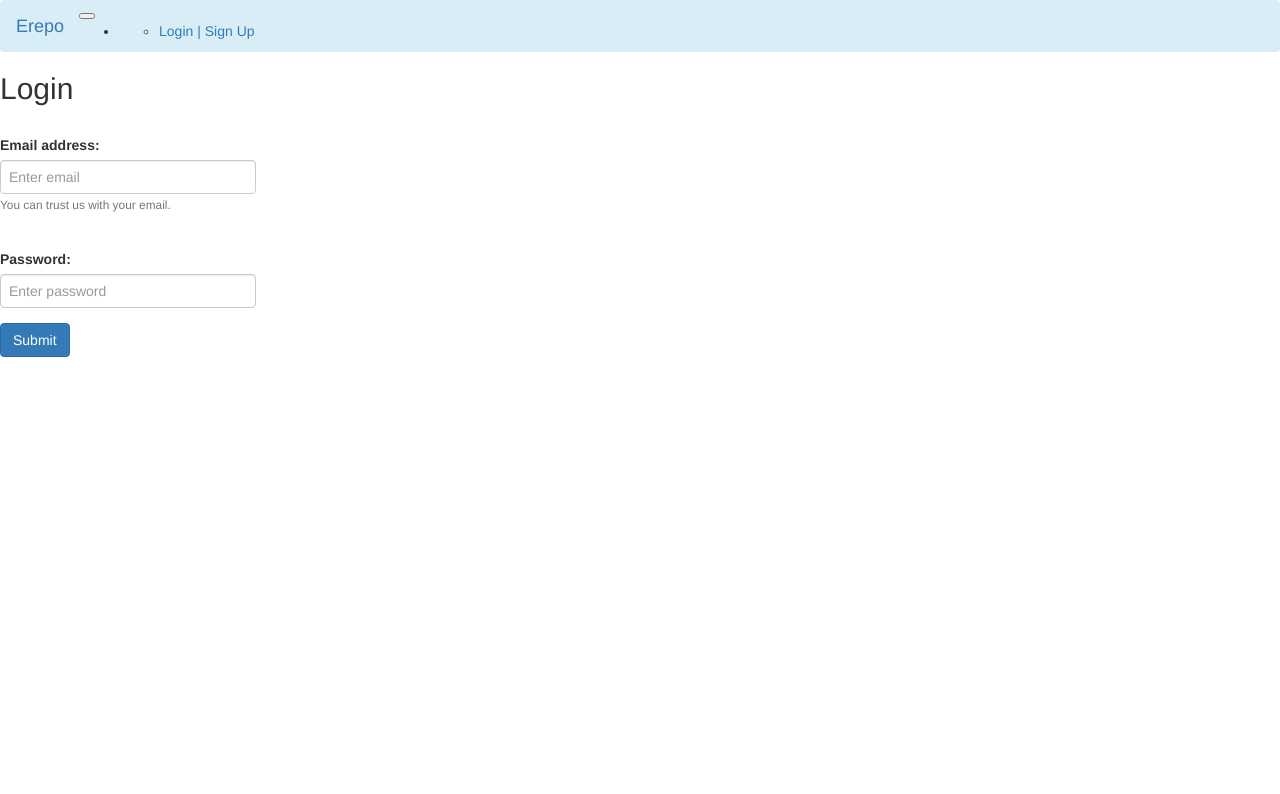
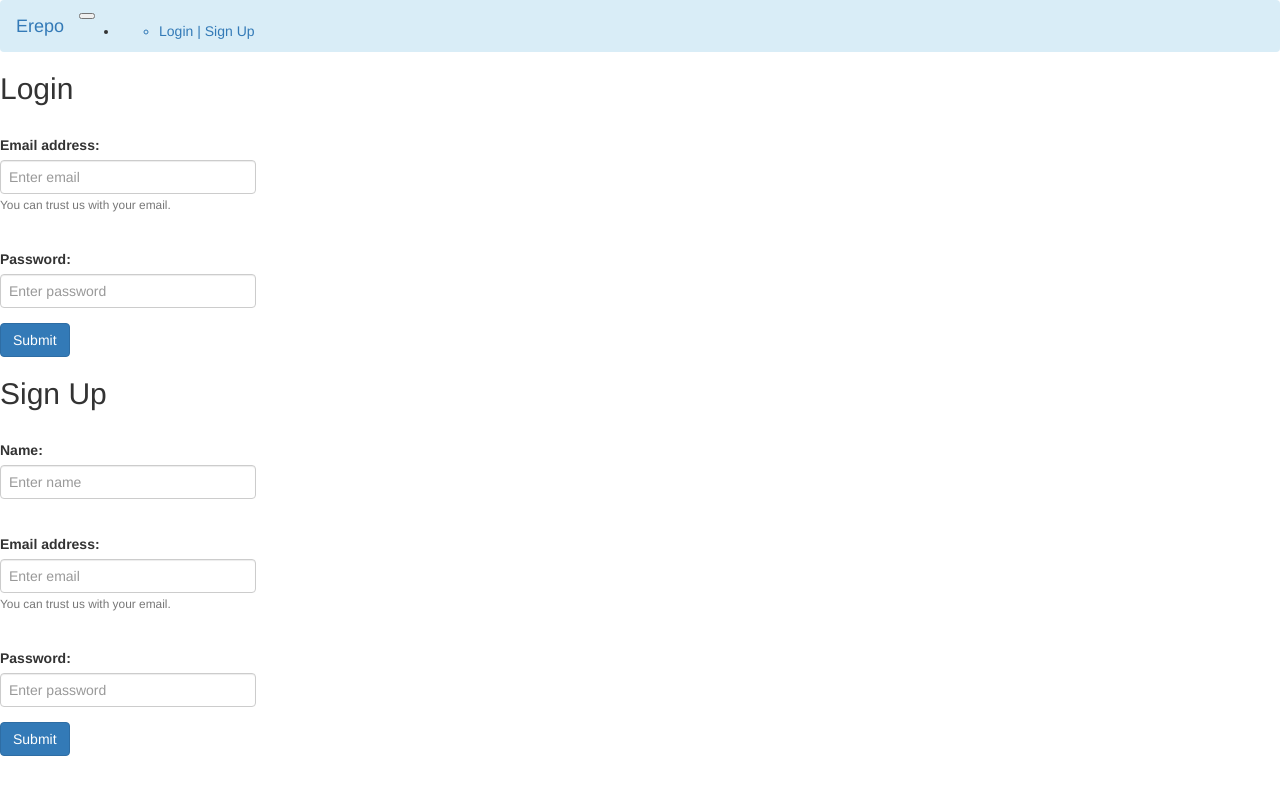
Before and after one commit to Charlly234/project-repo, a Vue app: page /#/login2 in a window 1280 px wide. Shown: the top 794 px of the page. Built offline with nearby package versions, Linux system fonts and the light colour scheme.

Commit message:
and a little more

```diff
--- a/src/components/loginpage2.vue
+++ b/src/components/loginpage2.vue
@@ -2,6 +2,47 @@
   <div>
   <h2>Login</h2>
     <b-form @submit="onSubmit" @reset="onReset" v-if="show">
+      <b-form-group id="exampleInputGroup1"
+                    label="Email address:"
+                    label-for="exampleInput1"
+                    description="You can trust us with your email.">
+        <b-form-input id="exampleInput1"
+                      type="email"
+                      v-model="form.email"
+                      required
+                      placeholder="Enter email">
+        </b-form-input>
+      </b-form-group>
+      <b-form-group id="exampleInputGroup2"
+                    label="Password:"
+                    label-for="exampleInput2">
+        <b-form-input id="exampleInput2"
+                      type="password"
+                      v-model="form.password"
+                      required
+                      placeholder="Enter password">
+        </b-form-input>
+      </b-form-group>
+
+
+      <b-button type="submit" variant="primary">Submit</b-button>
+
+    </b-form>
+
+
+
+<h2>Sign Up</h2>
+    <b-form @submit="onSubmit" @reset="onReset" v-if="show">
+      <b-form-group id="exampleInputGroup1"
+                    label="Name:"
+                    label-for="exampleInput1">
+        <b-form-input id="exampleInput1"
+                      type="text"
+                      v-model="form.name"
+                      required
+                      placeholder="Enter name">
+        </b-form-input>
+      </b-form-group>
       <b-form-group id="exampleInputGroup1"
                     label="Email address:"
                     label-for="exampleInput1"
@@ -51,11 +92,11 @@ export default {
     },
     onReset (evt) {
       evt.preventDefault();
-      /* Reset our form values */
+
       this.form.email = '';
       this.form.password = '';
 
-      /* Trick to reset/clear native browser form validation state */
+
       this.show = false;
       this.$nextTick(() => { this.show = true });
     }
@@ -71,6 +112,11 @@ label{
     display: block;
     margin: 20px 0 10px;
 }
+input[type="text"], textarea{
+    display: block;
+    width: 20%;
+    padding: 8px;
+}
 input[type="email"], textarea{
     display: block;
     width: 20%;
```
